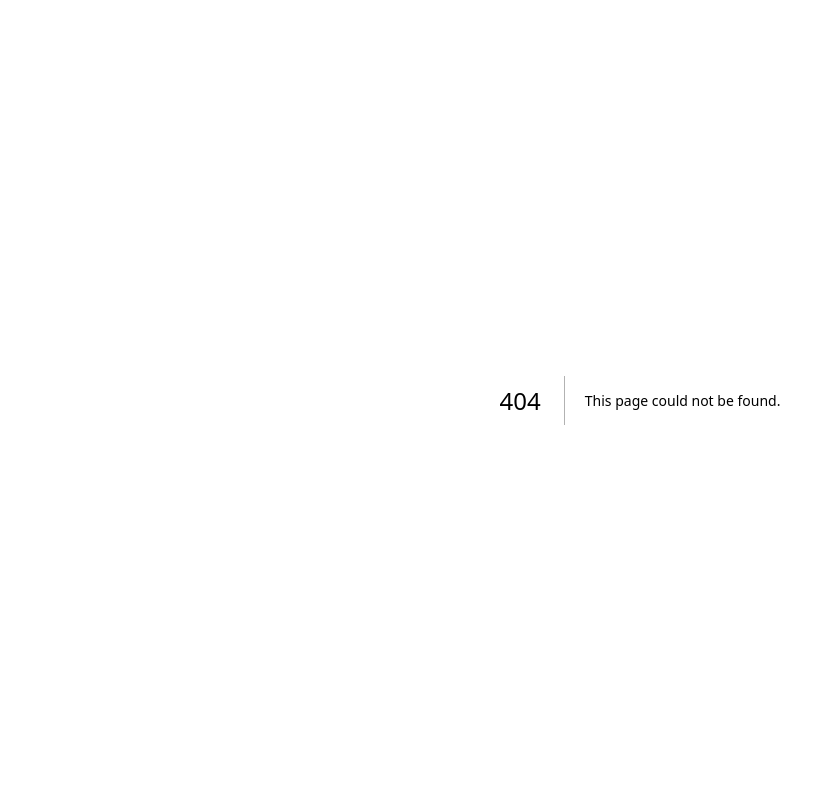
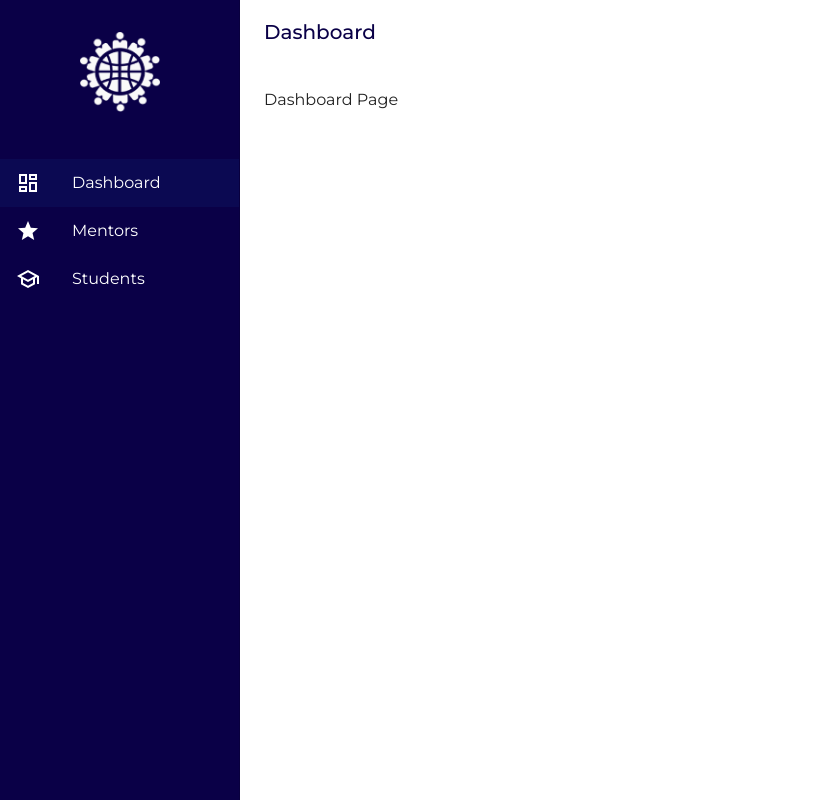
Before and after one commit to MentorsWithoutBorders/mwb-partners-admin, a Next.js app: page /app in a window 1280 px wide. Before the commit this address had no page. Shown: the whole page, without its empty margins (0-826 px from the left). Built offline with nearby package versions, Linux system fonts and the light colour scheme.

Commit message:
feat: add layout with sidebar for dashboard pages

```diff
--- a/package.json
+++ b/package.json
@@ -21,6 +21,10 @@
     }
   },
   "dependencies": {
+    "@emotion/react": "^11.11.1",
+    "@emotion/styled": "^11.11.0",
+    "@mui/icons-material": "^5.13.7",
+    "@mui/material": "^5.13.7",
     "@types/node": "20.4.1",
     "@types/react": "18.2.14",
     "@types/react-dom": "18.2.6",
--- /dev/null
+++ b/src/components/Layout.tsx
@@ -0,0 +1,181 @@
+import { MenuOutlined } from '@mui/icons-material'
+import {
+  AppBar,
+  Box,
+  Drawer,
+  IconButton,
+  List,
+  ListItem,
+  ListItemButton,
+  ListItemIcon,
+  ListItemText,
+  Toolbar
+} from '@mui/material'
+import Image from 'next/image'
+import Link from 'next/link'
+import { useRouter } from 'next/router'
+import {
+  Dispatch,
+  FunctionComponent,
+  ReactNode,
+  SetStateAction,
+  createContext,
+  useContext,
+  useState
+} from 'react'
+
+const SIDEBAR_WIDTH = 240
+
+const SidebarStateContext = createContext<boolean | null>(null)
+const SidebarActionContext = createContext<Dispatch<
+  SetStateAction<boolean>
+> | null>(null)
+
+export type SidebarLink = {
+  link: string
+  title: string
+  icon: FunctionComponent
+  exact?: boolean
+}
+export function LayoutSidebar({ links }: { links: SidebarLink[] }) {
+  const router = useRouter()
+
+  const isSidebarOpen = useContext(SidebarStateContext)
+  const setIsSidebarOpen = useContext(SidebarActionContext)
+
+  const isLinkActive = (path: string, exact: boolean = false) => {
+    if (exact) return path === router.pathname
+    return router.pathname.startsWith(path)
+  }
+
+  const drawer = (
+    <div>
+      <Box sx={{ textAlign: 'center', py: 4 }}>
+        <Image
+          src="/mwb-icon-white.png"
+          alt="MWB Logo"
+          width={80}
+          height={80}
+        />
+      </Box>
+
+      <List>
+        {links.map(({ link, title, icon: Icon, exact }) => (
+          <ListItem key={link} disablePadding>
+            <ListItemButton
+              selected={isLinkActive(link, exact)}
+              href={link}
+              LinkComponent={Link}
+            >
+              <ListItemIcon>
+                <Icon />
+              </ListItemIcon>
+              <ListItemText primary={title} />
+            </ListItemButton>
+          </ListItem>
+        ))}
+      </List>
+    </div>
+  )
+
+  return (
+    <Box
+      component="nav"
+      sx={{ width: { sm: SIDEBAR_WIDTH }, flexShrink: { sm: 0 } }}
+    >
+      {/* drawer shown in small screens */}
+      <Drawer
+        variant="temporary"
+        open={!!isSidebarOpen}
+        onClose={() => setIsSidebarOpen?.(false)}
+        ModalProps={{ keepMounted: true }}
+        sx={{
+          display: { xs: 'block', sm: 'none' },
+          '& .MuiDrawer-paper': {
+            bgcolor: '#0A0047',
+            color: 'white',
+            boxSizing: 'border-box',
+            width: SIDEBAR_WIDTH
+          }
+        }}
+      >
+        {drawer}
+      </Drawer>
+
+      {/* drawer shown in large screens */}
+      <Drawer
+        variant="permanent"
+        sx={{
+          display: { xs: 'none', sm: 'block' },
+          '& .MuiDrawer-paper': {
+            bgcolor: '#0A0047',
+            color: 'white',
+            boxSizing: 'border-box',
+            width: SIDEBAR_WIDTH
+          }
+        }}
+        open
+      >
+        {drawer}
+      </Drawer>
+    </Box>
+  )
+}
+
+export function LayoutHeader({ children }: { children: ReactNode }) {
+  const setIsSidebarOpen = useContext(SidebarActionContext)
+
+  return (
+    <AppBar
+      position="fixed"
+      sx={{
+        width: { sm: `calc(100% - ${SIDEBAR_WIDTH}px)` },
+        ml: { sm: `${SIDEBAR_WIDTH}px` }
+      }}
+    >
+      <Toolbar>
+        <IconButton
+          color="inherit"
+          aria-label="open sidebar"
+          edge="start"
+          onClick={() => setIsSidebarOpen?.((v) => !v)}
+          sx={{ mr: 2, display: { sm: 'none' } }}
+        >
+          <MenuOutlined />
+        </IconButton>
+
+        {children}
+      </Toolbar>
+    </AppBar>
+  )
+}
+
+export function LayoutContent({ children }: { children: ReactNode }) {
+  return (
+    <Box
+      component="main"
+      sx={{
+        flexGrow: 1,
+        p: 3,
+        width: { sm: `calc(100% - ${SIDEBAR_WIDTH}px)` }
+      }}
+    >
+      <Toolbar />
+      {children}
+    </Box>
+  )
+}
+
+export function Layout({ children }: { children: ReactNode }) {
+  const [isSidebarOpen, setIsSidebarOpen] = useState(false)
+
+  return (
+    <Box sx={{ display: 'flex' }}>
+      <SidebarActionContext.Provider value={setIsSidebarOpen}>
+        <SidebarStateContext.Provider value={isSidebarOpen}>
+          {children}
+        </SidebarStateContext.Provider>
+      </SidebarActionContext.Provider>
+    </Box>
+  )
+}
--- /dev/null
+++ b/src/containers/DashboardLayout.tsx
@@ -0,0 +1,43 @@
+import {
+  DashboardOutlined,
+  SchoolOutlined,
+  StarOutlined
+} from '@mui/icons-material'
+import { Typography } from '@mui/material'
+import { ReactNode } from 'react'
+
+import {
+  Layout,
+  LayoutContent,
+  LayoutHeader,
+  LayoutSidebar,
+  SidebarLink
+} from '@/components/Layout'
+
+const SIDEBAR_LINKS: SidebarLink[] = [
+  { link: '/app', title: 'Dashboard', icon: DashboardOutlined, exact: true },
+  { link: '/app/mentors', title: 'Mentors', icon: StarOutlined },
+  { link: '/app/students', title: 'Students', icon: SchoolOutlined }
+]
+
+export function DashboardLayout({
+  title,
+  children
+}: {
+  title: ReactNode
+  children: ReactNode
+}) {
+  return (
+    <Layout>
+      <LayoutSidebar links={SIDEBAR_LINKS} />
+
+      <LayoutHeader>
+        <Typography variant="h6" noWrap component="h2">
+          {title}
+        </Typography>
+      </LayoutHeader>
+
+      <LayoutContent>{children}</LayoutContent>
+    </Layout>
+  )
+}
--- a/src/pages/_app.tsx
+++ b/src/pages/_app.tsx
@@ -1,6 +1,14 @@
 import '@/styles/globals.css'
+import { CssBaseline, ThemeProvider } from '@mui/material'
 import type { AppProps } from 'next/app'
 
+import { theme } from '@/styles/theme'
+
 export default function App({ Component, pageProps }: AppProps) {
-  return <Component {...pageProps} />
+  return (
+    <ThemeProvider theme={theme}>
+      <CssBaseline />
+      <Component {...pageProps} />
+    </ThemeProvider>
+  )
 }
--- /dev/null
+++ b/src/pages/app/index.tsx
@@ -0,0 +1,9 @@
+import { DashboardLayout } from '@/containers/DashboardLayout'
+
+export default function DashboardPage() {
+  return (
+    <DashboardLayout title="Dashboard ">
+      <div>Dashboard Page</div>
+    </DashboardLayout>
+  )
+}
--- /dev/null
+++ b/src/styles/theme.ts
@@ -0,0 +1,28 @@
+import { CssBaseline, ThemeProvider, createTheme } from '@mui/material'
+import { Montserrat } from 'next/font/google'
+
+const montserrat = Montserrat({ subsets: ['latin'] })
+
+export const theme = createTheme({
+  typography: {
+    fontFamily: montserrat.style.fontFamily
+  },
+  components: {
+    MuiListItemIcon: {
+      styleOverrides: {
+        root: {
+          color: 'inherit'
+        }
+      }
+    },
+    MuiAppBar: {
+      styleOverrides: {
+        root: {
+          backgroundColor: 'white',
+          boxShadow: 'none',
+          color: '#0A0047'
+        }
+      }
+    }
+  }
+})
```
Also changed, not shown: src/pages/app/mentors.tsx (added, +9 -0 lines), src/pages/app/students.tsx (added, +9 -0 lines), public/mwb-icon-white.png (added), 1 other file (tests, documents, lock files or other folders).
